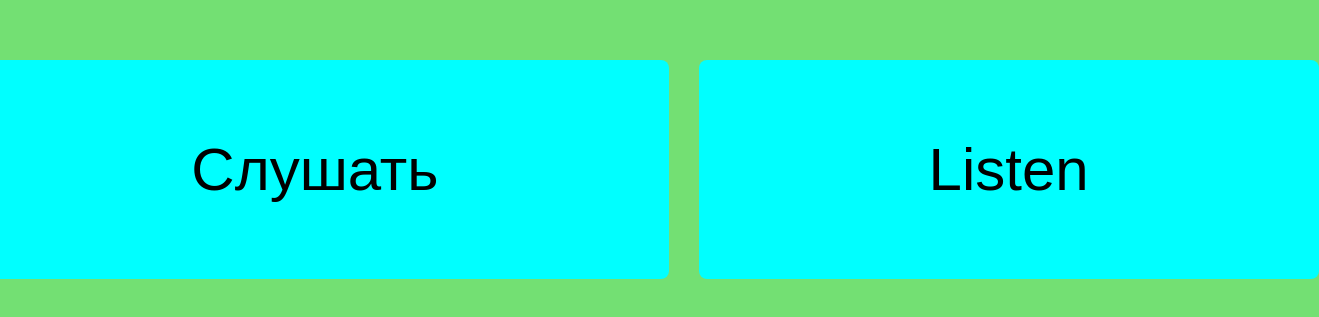
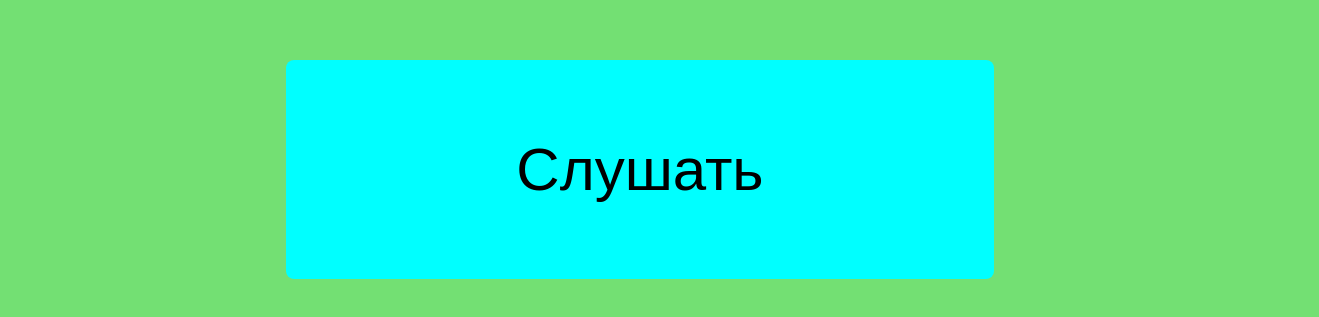
Before and after one commit to BotirovAli15/Listen-, a plain HTML site: page index.html in a window 1280 px wide. Shown: the part 231-548 px from the top of the page, 1319 px wide, since content can reach past the window. Drawn offline with Linux system fonts and the light colour scheme.

Commit message:
Update 1 index.html

```diff
--- a/index.html
+++ b/index.html
@@ -11,11 +11,6 @@
 
 
     <button id="start-button">Cлушать</button>
-    <button id="start-button-en">Listen </button>
-
-
-
-
 
     <script src="main.js"></script>
 </body>
```
